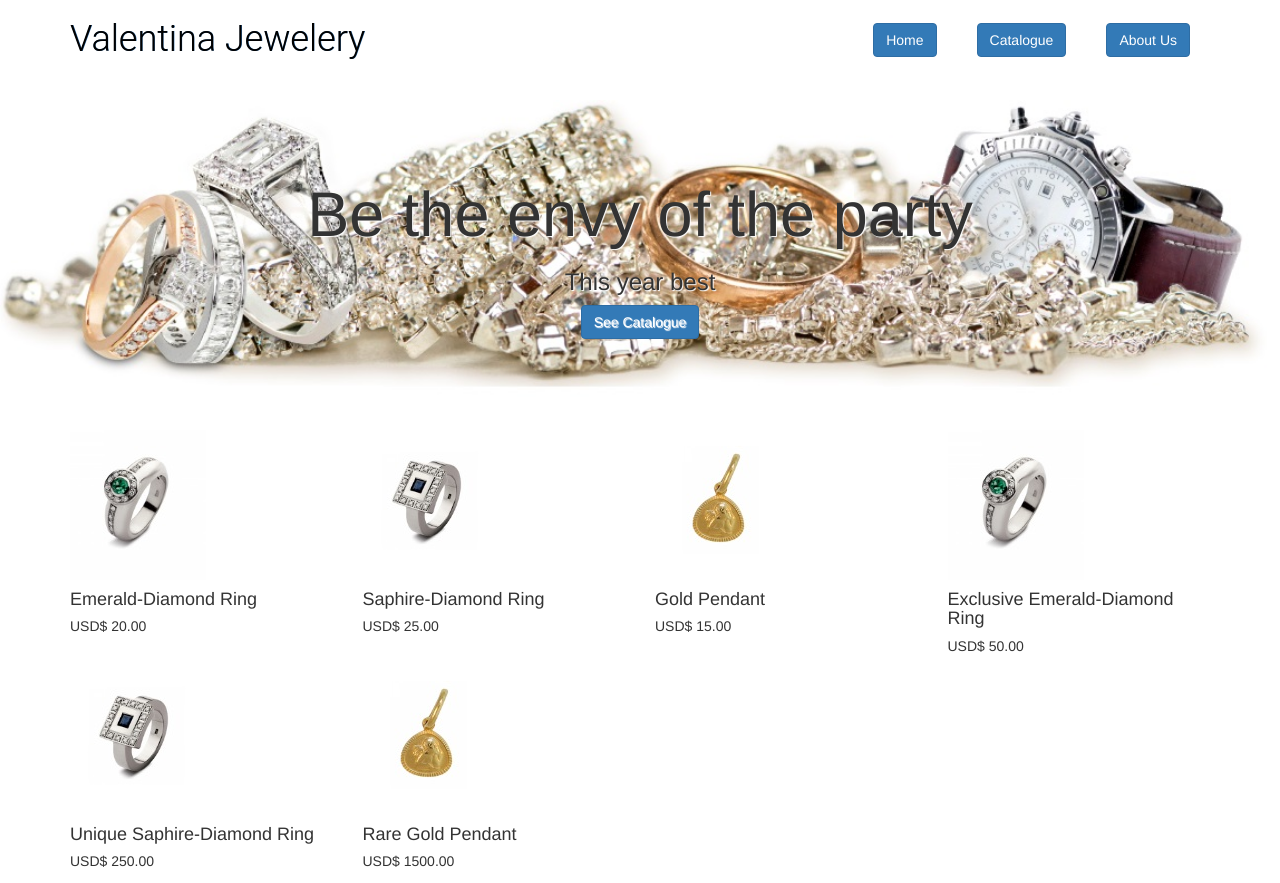
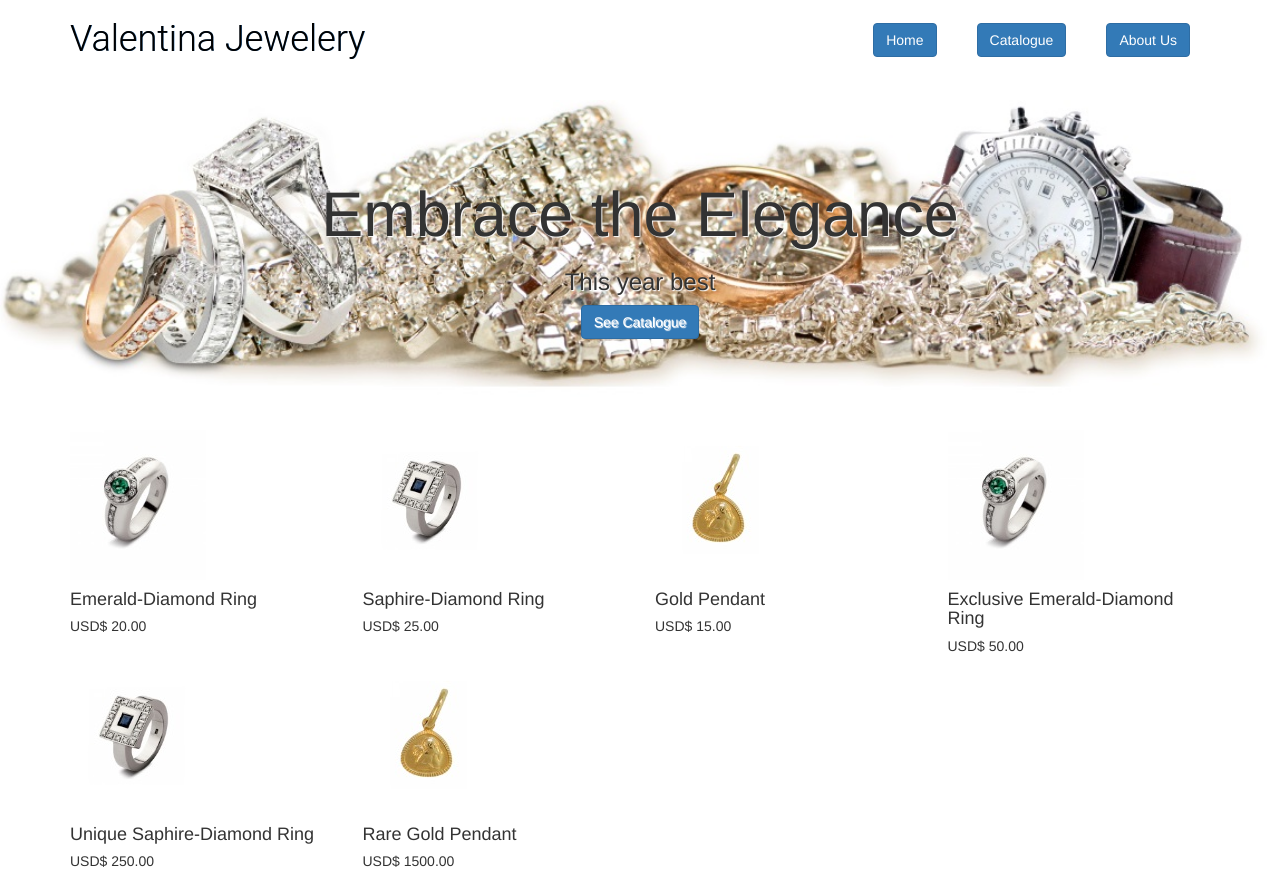
Before and after one commit to Tomacho1986/tomacho1986, a plain HTML site: page catalogue.html in a window 1280 px wide. Shown: the top 883 px of the page. Drawn offline with nearby package versions, Linux system fonts and the light colour scheme.

Commit message:
Update slogan of the site

```diff
--- a/catalogue.html
+++ b/catalogue.html
@@ -23,7 +23,7 @@
 	<section class="jumbotron">
 		<div class="container">
 			<div class="row text-center">
-				<h1>Be the envy of the party</h1>
+				<h1>Embrace the Elegance</h1>
 				<h3>This year best</h3>
 				<a class="btn btn-primary" href="#" role="button">See Catalogue</a>
 			</div>
```
Also changed, not shown: index.html (+1 -1 lines).
